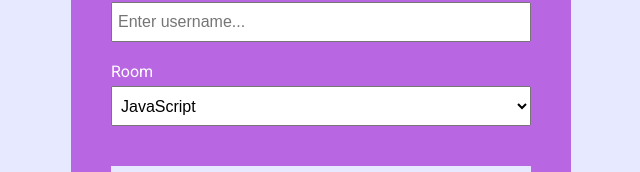
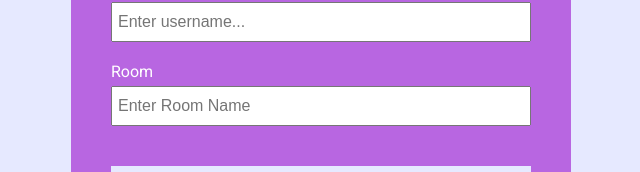
Before and after one commit to VaibhavSharma20/Chit-Chat, a website: page public/index.html in a window 1280 px wide. Shown: the part 210-382 px from the top of the page, without its empty margins (319-959 px from the left). Drawn offline with Linux system fonts and the light colour scheme.

Commit message:
Feature for custom name chat room

```diff
--- a/public/index.html
+++ b/public/index.html
@@ -28,18 +28,19 @@
 							id="username"
 							placeholder="Enter username..."
 							required
+							autocomplete="off"
 						/>
 					</div>
 					<div class="form-control">
 						<label for="room">Room</label>
-						<select name="room" id="room">
-							<option value="JavaScript">JavaScript</option>
-							<option value="Python">Python</option>
-							<option value="PHP">PHP</option>
-							<option value="C#">C#</option>
-							<option value="Ruby">Ruby</option>
-							<option value="Java">Java</option>
-						</select>
+						<input
+							type="text"
+							name="room"
+							id="room"
+							placeholder="Enter Room Name"
+							required
+							autocomplete="off"
+						/>
 					</div>
 					<button type="submit" class="btn">Join Chat</button>
 				</form>
```
